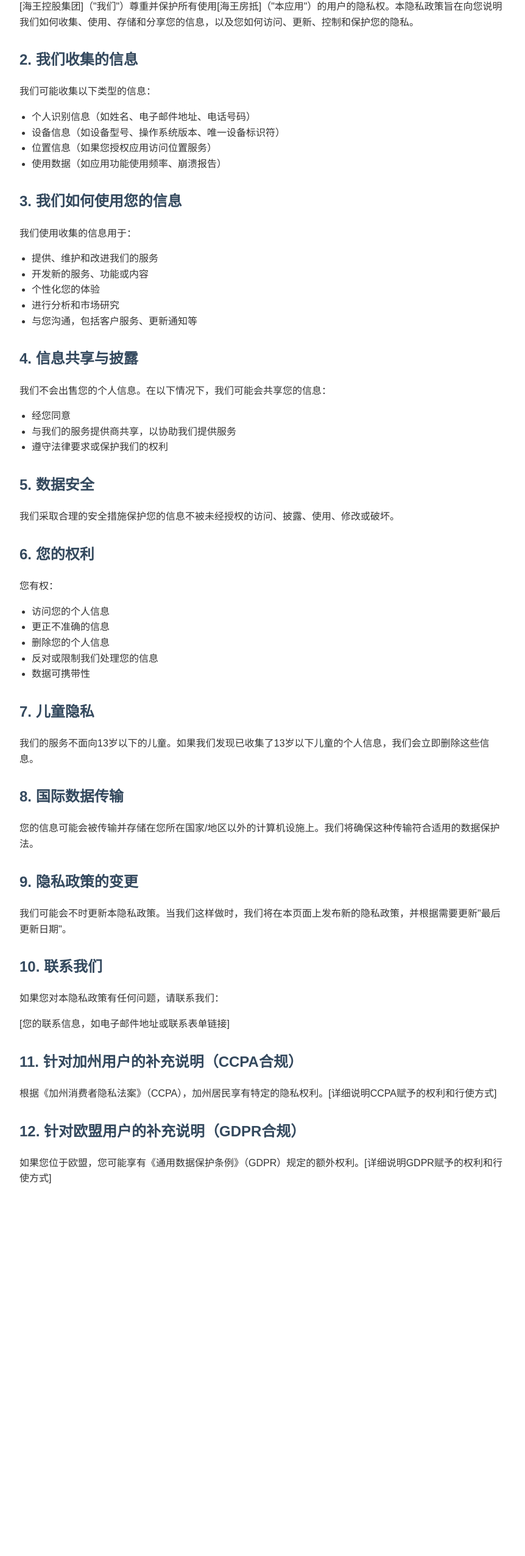
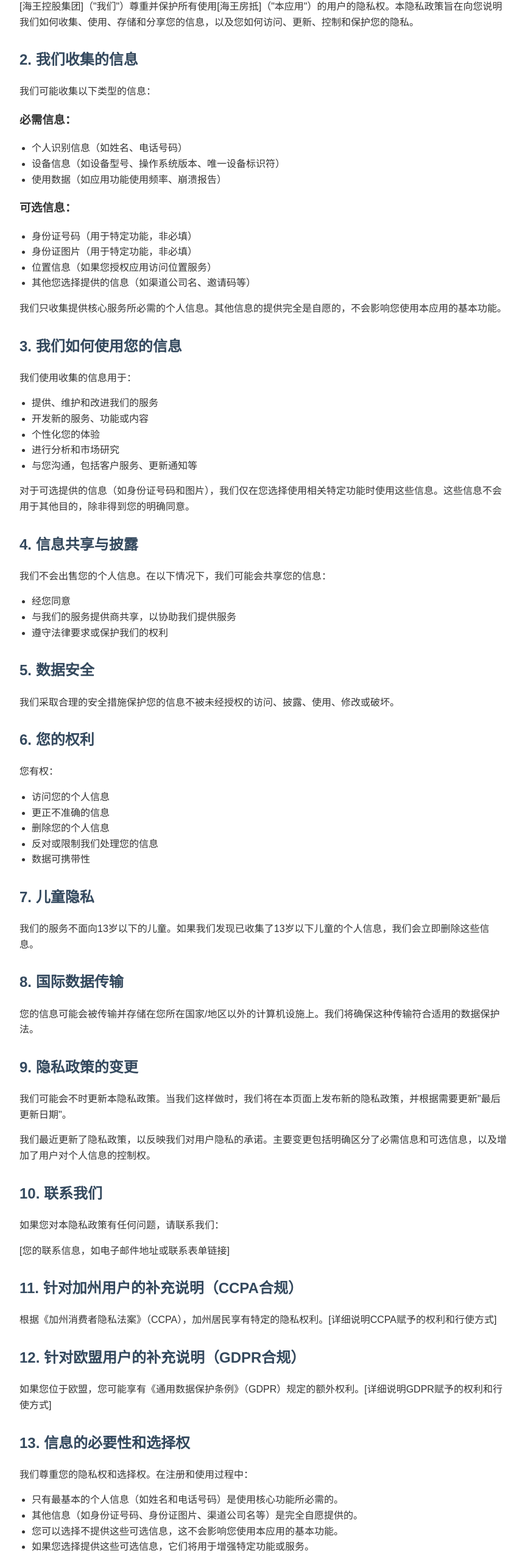
Before and after one commit to sy422591720/hwsecrecy, a plain HTML site: page index.html in a window 1280 px wide. Shown: the part 230-2781 px from the top of the page at 61% size, without its empty margins (208-1070 px from the left). Before the commit the page ends 2210 px from the top, so only its background shows below. Drawn offline with Linux system fonts and the light colour scheme.

Commit message:
Update index.html€

```diff
--- a/index.html
+++ b/index.html
@@ -14,19 +14,27 @@
 </head>
 <body>
     <h1>[海王房抵] 隐私政策</h1>
-    <p>最后更新日期：[2024/09/26]</p>
+    <p>最后更新日期：[2024/10/18]</p>
 
 <h2>1. 引言</h2>
 <p>[海王控股集团]（"我们"）尊重并保护所有使用[海王房抵]（"本应用"）的用户的隐私权。本隐私政策旨在向您说明我们如何收集、使用、存储和分享您的信息，以及您如何访问、更新、控制和保护您的隐私。</p>
 
 <h2>2. 我们收集的信息</h2>
 <p>我们可能收集以下类型的信息：</p>
+<h3>必需信息：</h3>
 <ul>
-        <li>个人识别信息（如姓名、电子邮件地址、电话号码）</li>
+    <li>个人识别信息（如姓名、电话号码）</li>
     <li>设备信息（如设备型号、操作系统版本、唯一设备标识符）</li>
-        <li>位置信息（如果您授权应用访问位置服务）</li>
     <li>使用数据（如应用功能使用频率、崩溃报告）</li>
 </ul>
+<h3>可选信息：</h3>
+<ul>
+    <li>身份证号码（用于特定功能，非必填）</li>
+    <li>身份证图片（用于特定功能，非必填）</li>
+    <li>位置信息（如果您授权应用访问位置服务）</li>
+    <li>其他您选择提供的信息（如渠道公司名、邀请码等）</li>
+</ul>
+<p>我们只收集提供核心服务所必需的个人信息。其他信息的提供完全是自愿的，不会影响您使用本应用的基本功能。</p>
 
 <h2>3. 我们如何使用您的信息</h2>
 <p>我们使用收集的信息用于：</p>
@@ -37,6 +45,7 @@
     <li>进行分析和市场研究</li>
     <li>与您沟通，包括客户服务、更新通知等</li>
 </ul>
+<p>对于可选提供的信息（如身份证号码和图片），我们仅在您选择使用相关特定功能时使用这些信息。这些信息不会用于其他目的，除非得到您的明确同意。</p>
 
 <h2>4. 信息共享与披露</h2>
 <p>我们不会出售您的个人信息。在以下情况下，我们可能会共享您的信息：</p>
@@ -67,6 +76,7 @@
 
 <h2>9. 隐私政策的变更</h2>
 <p>我们可能会不时更新本隐私政策。当我们这样做时，我们将在本页面上发布新的隐私政策，并根据需要更新"最后更新日期"。</p>
+<p>我们最近更新了隐私政策，以反映我们对用户隐私的承诺。主要变更包括明确区分了必需信息和可选信息，以及增加了用户对个人信息的控制权。</p>
 
 <h2>10. 联系我们</h2>
 <p>如果您对本隐私政策有任何问题，请联系我们：</p>
@@ -77,5 +87,16 @@
 
 <h2>12. 针对欧盟用户的补充说明（GDPR合规）</h2>
 <p>如果您位于欧盟，您可能享有《通用数据保护条例》（GDPR）规定的额外权利。[详细说明GDPR赋予的权利和行使方式]</p>
+
+<h2>13. 信息的必要性和选择权</h2>
+<p>我们尊重您的隐私权和选择权。在注册和使用过程中：</p>
+<ul>
+    <li>只有最基本的个人信息（如姓名和电话号码）是使用核心功能所必需的。</li>
+    <li>其他信息（如身份证号码、身份证图片、渠道公司名等）是完全自愿提供的。</li>
+    <li>您可以选择不提供这些可选信息，这不会影响您使用本应用的基本功能。</li>
+    <li>如果您选择提供这些可选信息，它们将用于增强特定功能或服务。</li>
+    <li>您随时可以通过应用内的设置或联系我们来更新或删除这些可选信息。</li>
+</ul>
 </body>
+
 </html>
```
Lines whose indentation alone changed are shown as unchanged.
